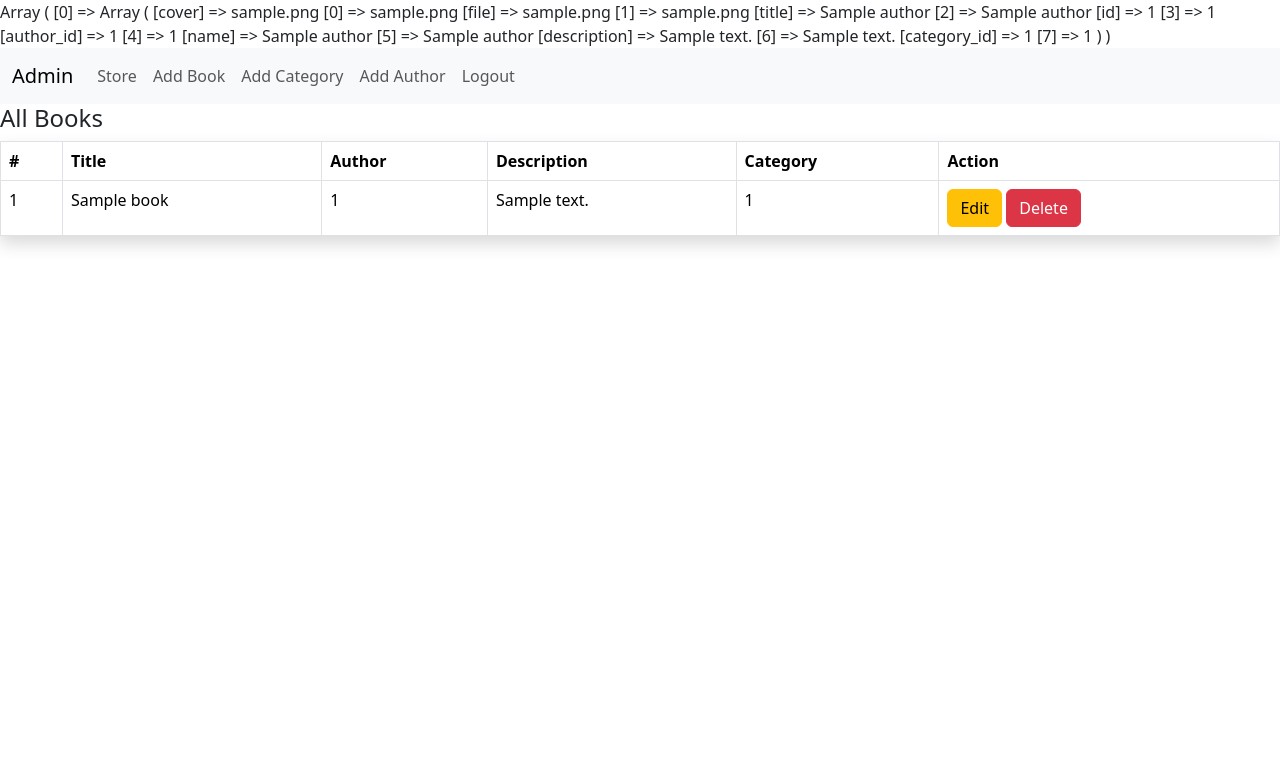
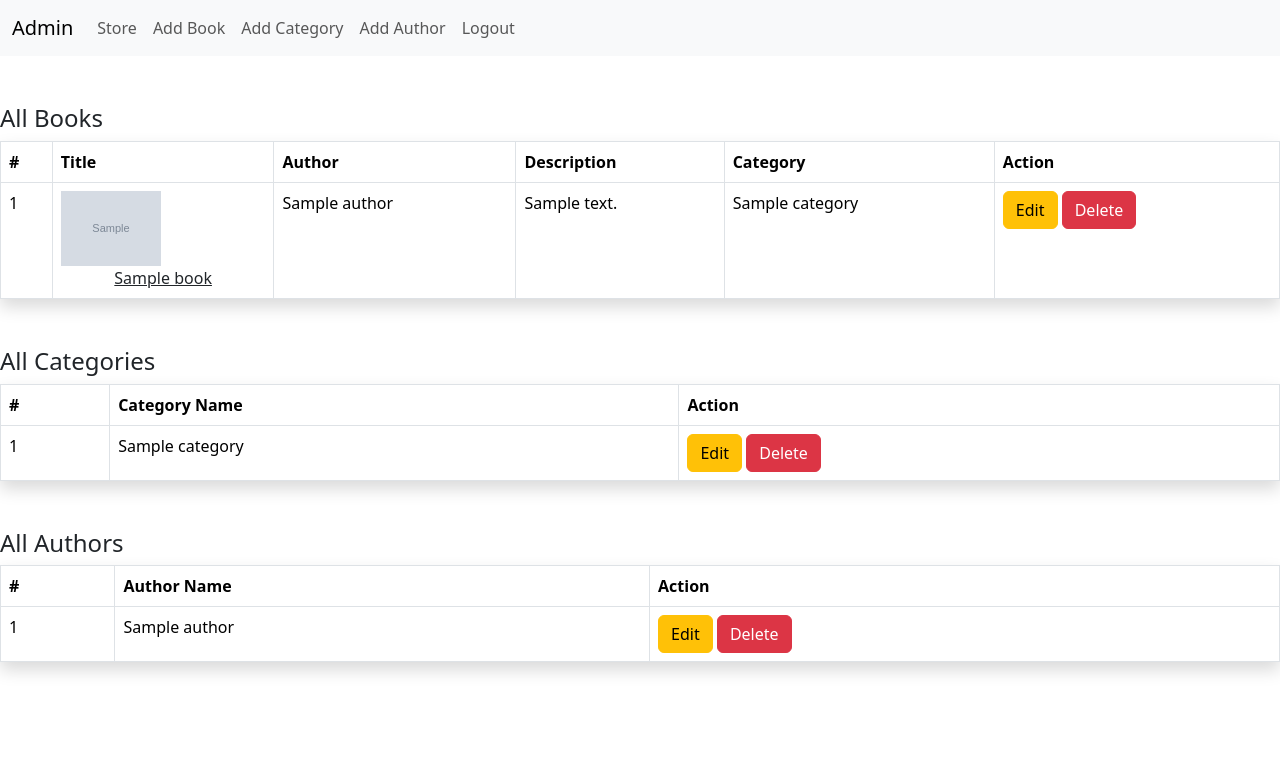
Before and after one commit to EraQerimi/BookStore, a PHP site: page /admin.php in a window 1280 px wide. Shown: the top 783 px of the page. Run offline with PHP 8.4, Linux system fonts and the light colour scheme; the visitor is signed in with stand-in values (Sample User, id 1); tables that the repository leaves empty or names only in its code hold one stand-in row (values such as "Sample post"); grey boxes marked "Sample" are stand-in pictures.

Commit message:
new line added

```diff
--- a/admin.php
+++ b/admin.php
@@ -5,17 +5,22 @@ session_start();
 if(isset($_SESSION['user_id']) &&
    isset($_SESSION['user_email'])){
 
+    #Database connection file
     include "db_conn.php";
 
+    # Book helper function
     include "php/func-book.php";
     $books = get_all_books($conn);
 
+    # Author helper function
     include "php/func-author.php";
     $authors = get_all_author($conn);
 
-    print_r($authors);
+    # Category helper function
+    include "php/func-category.php";
+    $categories = get_all_categories($conn);
 
-
+    // print_r($categories);
 
 ?>
 
@@ -63,7 +68,8 @@ if(isset($_SESSION['user_id']) &&
         <?php if($books == 0){ ?>
                 empty
        <?php } else { ?>
-    <h4>All Books</h4>
+       <!-- List of All Books -->
+    <h4 class="mt-5" >All Books</h4>
     <table class="table table-bordered shadow">
         <thead>
             <tr>
@@ -76,28 +82,123 @@ if(isset($_SESSION['user_id']) &&
             </tr>
         </thead>
         <tbody>
-            <?php foreach($books as $book) {?>
+            <?php
+            $i=0;
+            foreach($books as $book) {
+            $i++;
+            ?>
             <tr>
-            <td>1</td>
-            <td><?=$book['title']?></td>
-            <td><?=$book['author_id']?></td>
+            <td><?=$i?></td>
+            <td>
+                <img width="100" src="uploads/cover/<?=$book['cover']?>" >
+                    <a class="link-dark d-block text-center"
+                        href="uploads/files/<?=$book['file']?>">
+                        <?=$book['title']?>
+                    </a>
+                </td>
+            <td>
+                <?php
+                    if($authors == 0){
+                        echo "Undefined";
+                    }else{
+                        foreach ($authors as $author){
+                            if($author['id'] == $book['author_id']){
+                                echo $author['name'];
+                            }
+                        }
+                    }
+                ?>
+            </td>
             <td><?=$book['description']?> </td>
-            <td><?=$book['category_id']?></td>
             <td>
-
-                <a href="#"
-                   class="btn btn-warning">
-                   Edit</a>
-
-                <a href="#"
-                   class="btn btn-danger">
-                   Delete</a>
+                <?php
+                    if($categories == 0){
+                        echo "Undefined";
+                    }else{
+                        foreach ($categories as $category){
+                            if($category['id'] == $book['category_id']){
+                                echo $category['name'];
+                            }
+                        }
+                    }
+                ?>
+            </td>
+            <td>
+                <a href="#" class="btn btn-warning">Edit</a>
+                <a href="#" class="btn btn-danger"> Delete</a>
             </td>
         </tr>
         <?php }  ?>
         </tbody>
     </table>
     <?php } ?>
+
+        <?php if($categories == 0){ ?>
+                empty
+        <?php } else { ?>
+        <!-- List of All categories -->
+        <h4 class="mt-5" >All Categories</h4>
+        <table class="table table-bordered shadow" >
+            <thead>
+                <tr>
+                    <th>#</th>
+                    <th>Category Name</th>
+                    <th>Action</th>
+
+                </tr>
+            </thead>
+            <tbody>
+                <?php
+                $j=0;
+                foreach($categories as $category){
+                $j++;
+                ?>
+                <tr>
+                    <td><?=$j?></td>
+                    <td><?=$category['name']?></td>
+                    <td>
+                            <a href="#" class="btn btn-warning">Edit</a>
+                            <a href="#" class="btn btn-danger">Delete</a>
+                    </td>
+                </tr>
+                <?php  } ?>
+            </tbody>
+        </table>
+        <?php } ?>
+
+        <?php if($authors == 0){ ?>
+                empty
+        <?php } else { ?>
+        <!-- List of All authors -->
+        <h4 class="mt-5" >All Authors</h4>
+        <table class="table table-bordered shadow" >
+            <thead>
+                <tr>
+                    <th>#</th>
+                    <th>Author Name</th>
+                    <th>Action</th>
+
+                </tr>
+            </thead>
+            <tbody>
+                <?php
+                $k=0;
+                foreach($authors as $author){
+                $k++;
+                ?>
+                <tr>
+                    <td><?=$k?></td>
+                    <td><?=$author['name']?></td>
+                    <td>
+                            <a href="#" class="btn btn-warning">Edit</a>
+                            <a href="#" class="btn btn-danger">Delete</a>
+                    </td>
+                </tr>
+                <?php  } ?>
+            </tbody>
+        </table>
+
+        <?php } ?>
     </div>
 </body>
 </html>
--- /dev/null
+++ b/php/func-category.php
@@ -0,0 +1,16 @@
+<?php
+
+# Get all Categories function
+function get_all_categories($con){
+   $sql  = "SELECT * FROM categories";
+   $stmt = $con->prepare($sql);
+   $stmt->execute();
+
+   if ($stmt->rowCount() > 0) {
+   	  $categories = $stmt->fetchAll();
+   }else {
+      $categories = 0;
+   }
+
+   return $categories;
+}
```
